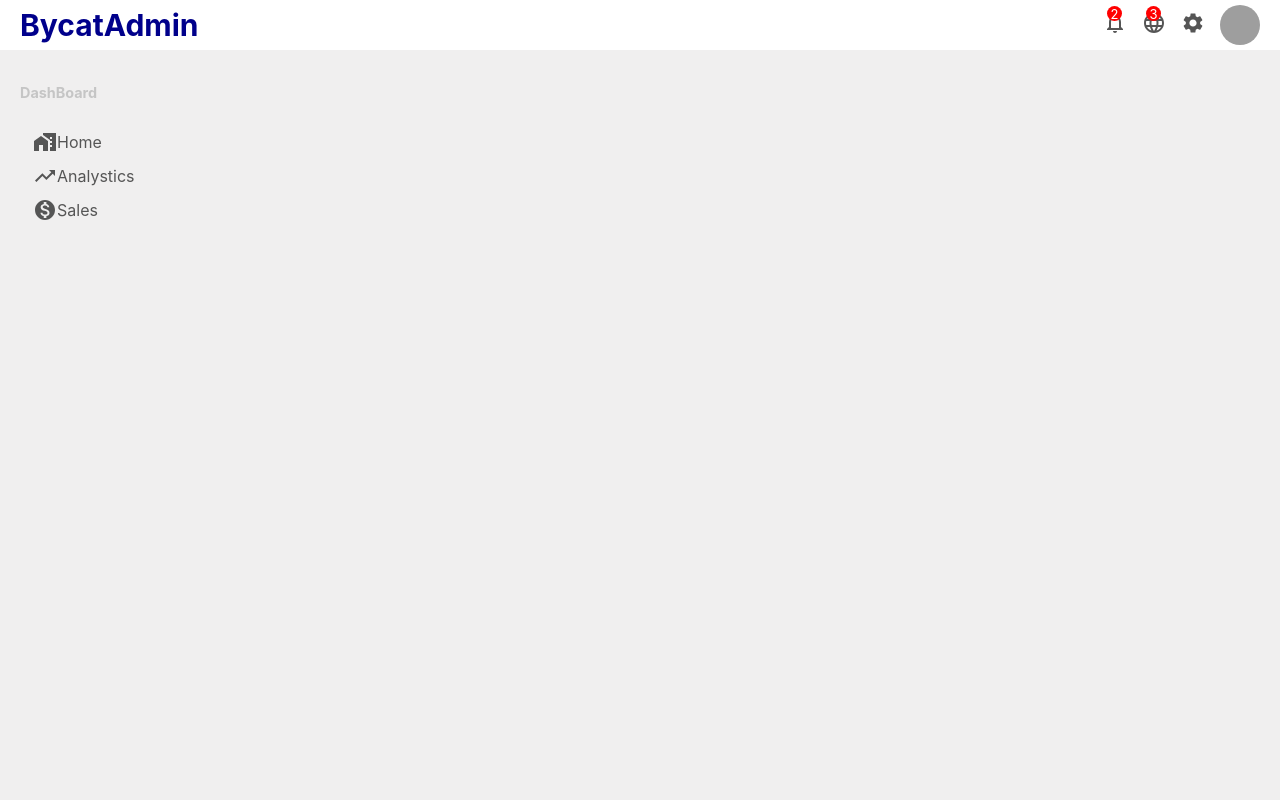
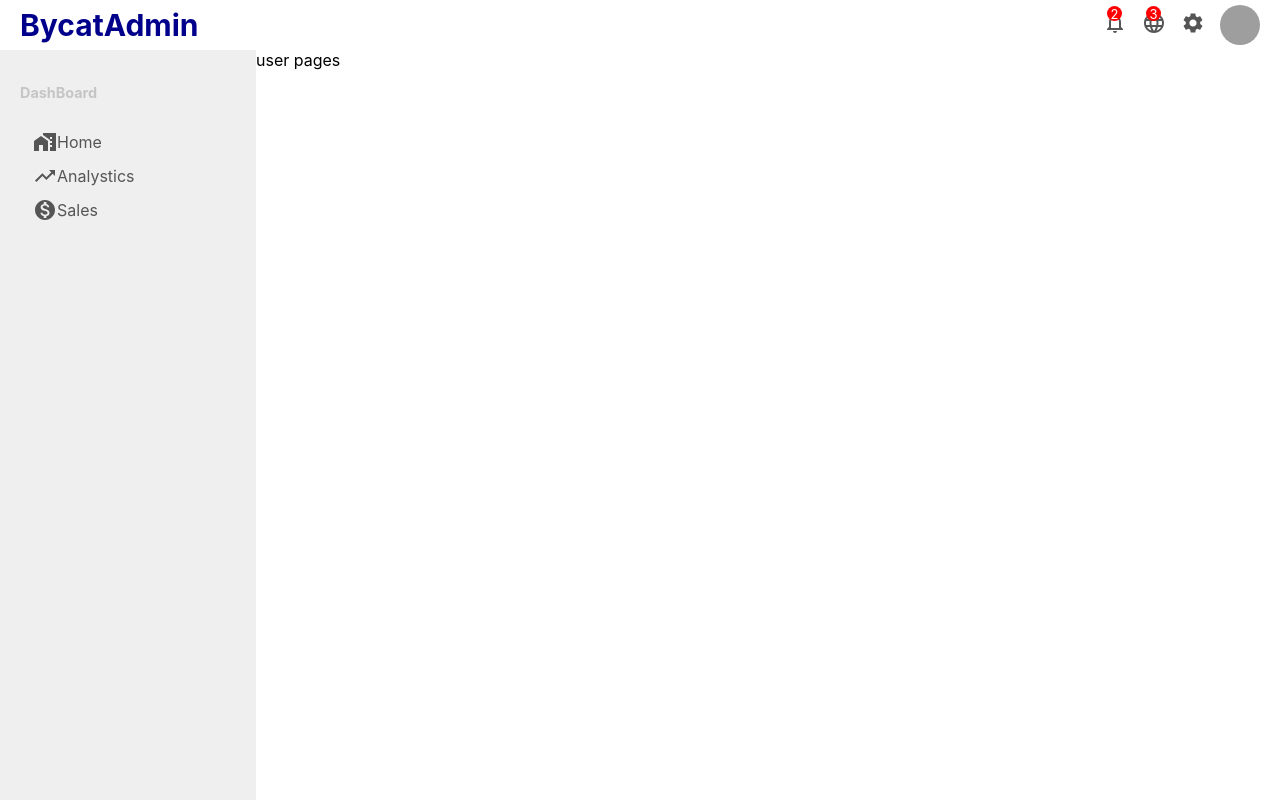
Before and after one commit to bycat0909/ledger, a React (Create React App) app in the folder src/main/frontend/ledger/: page /user/1 in a window 1280 px wide. Built offline with nearby package versions, Linux system fonts and the light colour scheme; grey boxes are pictures that could not be loaded.

Commit message:
Hook 첫 사용부분까지 정리됨

```diff
--- a/src/main/frontend/ledger/src/App.js
+++ b/src/main/frontend/ledger/src/App.js
@@ -3,6 +3,8 @@ import Topbar from "./compnent/topbar/Topbar"
 import Home from "./pages/home/Home"
 import './App.css'
 import UserList from "./pages/userList/userList"
+import User from "./pages/user/User"
+
 import {BrowserRouter as Router, Routes, Route} from "react-router-dom";
 
 function App(){
@@ -14,6 +16,7 @@ function App(){
                 <Routes>
                     <Route exact path="/" element={<Home/>}/>
                     <Route path="/users" element={<UserList/>}/>
+                    <Route path="/user/:userId" element={<User/>}/>
                 </Routes>
             </div>
         </Router>
--- /dev/null
+++ b/src/main/frontend/ledger/src/pages/user/User.css
@@ -0,0 +1,3 @@
+.user{
+    flex:4;
+}
--- /dev/null
+++ b/src/main/frontend/ledger/src/pages/user/User.jsx
@@ -0,0 +1,6 @@
+import React from "react";
+import './User.css'
+
+export default function User(){
+    return <div className="user">user pages</div>
+}
```
Also changed, not shown: 1 other file (tests, documents, lock files or other folders).
